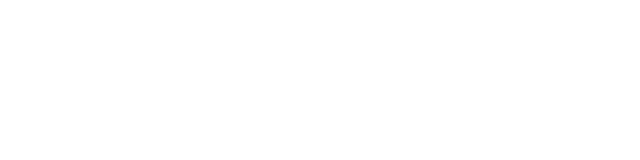
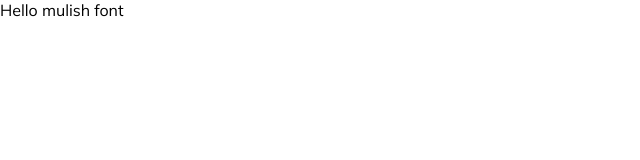
Before and after one commit to obirijob/ello-test, a React (Create React App) app: page / in a window 1280 px wide. Shown: the top 160 px of the page, without its empty margins (0-640 px from the left). Built offline with nearby package versions, Linux system fonts and the light colour scheme.

Commit message:
Add mulish font

```diff
--- a/src/App.jsx
+++ b/src/App.jsx
@@ -3,7 +3,7 @@
 import './App.scss'
 
 function App() {
-  return <></>
+  return <>Hello mulish font</>
 }
 
 export default App
--- a/src/App.scss
+++ b/src/App.scss
@@ -2,6 +2,10 @@
 
 * {
   box-sizing: border-box;
+  font-family: 'Mulish', sans-serif;
+  font-optical-sizing: auto;
+  // font-weight: <weight>;
+  font-style: normal;
 }
 
 body {
```
